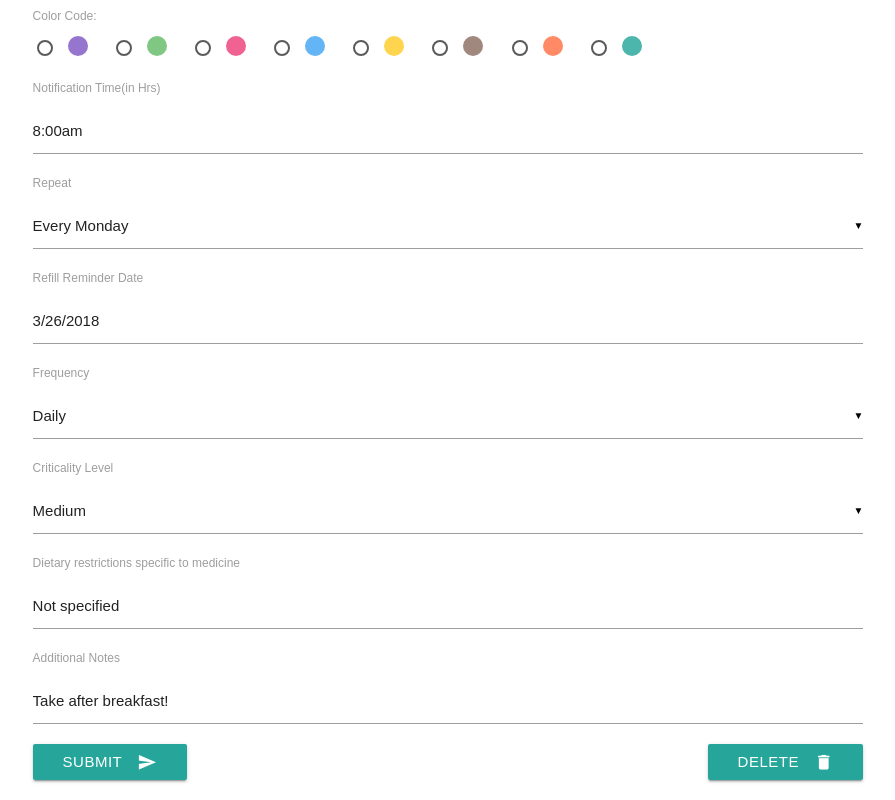
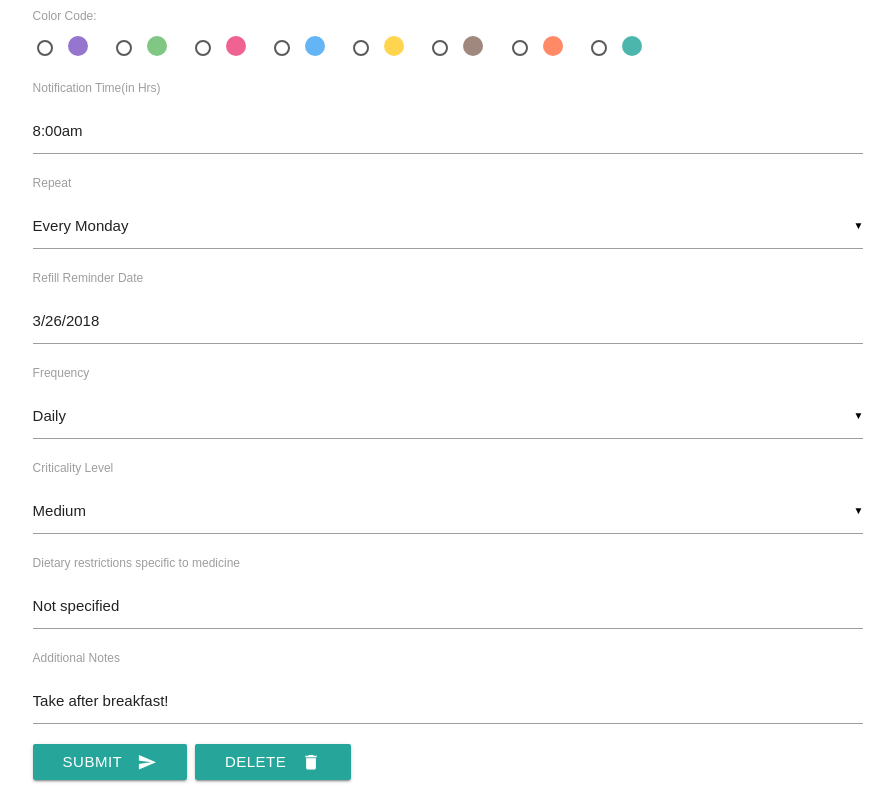
Before and after one commit to rumaanand/rumaanand.github.io, a plain HTML site: page add3.html in a window 1280 px wide. Shown: the part 325-1125 px from the top of the page, without its empty margins (192-1087 px from the left). Drawn offline with nearby package versions, Linux system fonts and the light colour scheme.

Commit message:
MIsc changes

```diff
--- a/add3.html
+++ b/add3.html
@@ -129,7 +129,7 @@
 
         <a class="btn waves-effect waves-light" type="submit" name="action" onclick="btnsubmit()">Submit<i class="material-icons right">send</i></a>
 
-        <a class="btn waves-effect waves-light" type="submit" name="action" onclick="delete1()" style="float: right" >Delete<i class="material-icons right">delete</i></a>
+        <a class="btn waves-effect waves-light" type="submit" name="action" onclick="delete1()" style="left:4px;" >Delete<i class="material-icons right">delete</i></a>
 
 
         </div>
```
Also changed, not shown: add1.html (+1 -1 lines).
